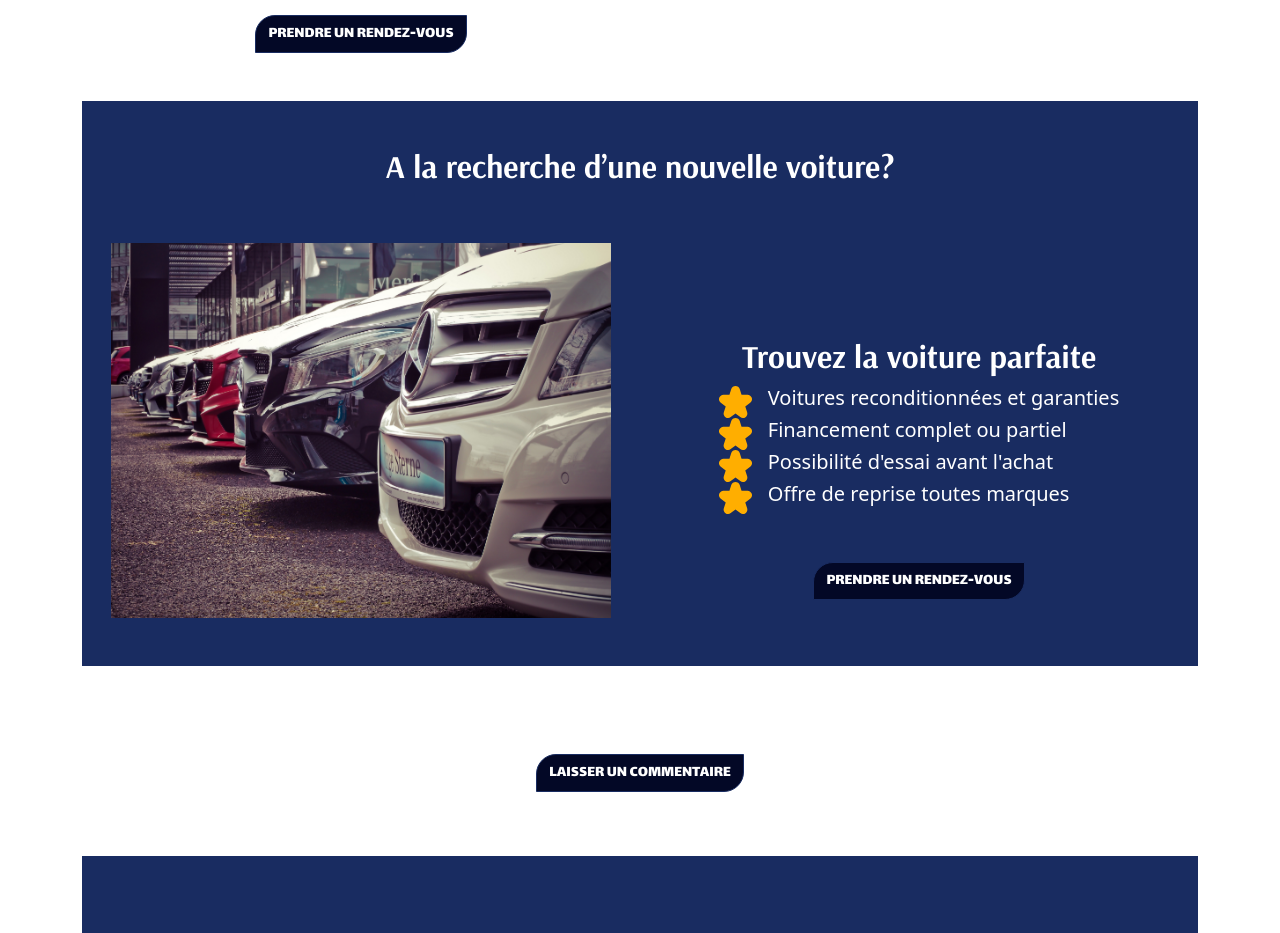
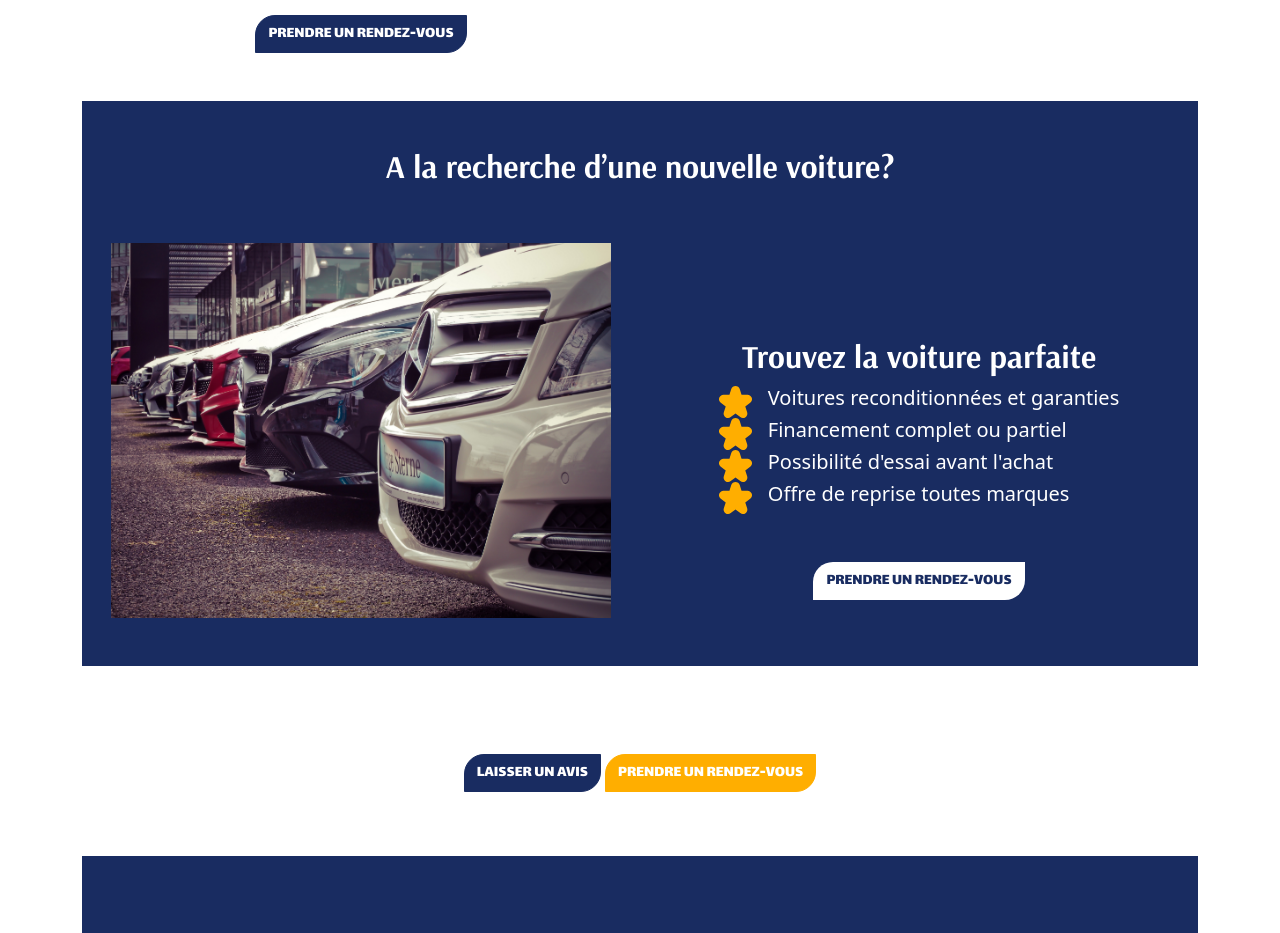
Before and after one commit to MaryelN/project_ECF, a Symfony app: template templates/pages/home/index.html.twig in a window 1280 px wide. Shown: the part 1493-2426 px from the top of the page. Run offline with Twig, Linux system fonts and the light colour scheme; the template is opened without the code that fills it, so the values that code supplies are empty; style sheets or scripts are compiled from the project's sources; some libraries are stand-ins or nearby versions; some web fonts are replaced.

Commit message:
add btn-white and delete of crud in gallery twig

```diff
--- a/assets/styles/sass/components/buttons.scss
+++ b/assets/styles/sass/components/buttons.scss
@@ -13,5 +13,11 @@
 
 .btn-primary {
   @include btn;
-  background-color: $dark;
+  background-color: $primary;
 }
+
+.btn-white {
+  @include btn;
+  background-color: $white;
+  color: $primary;
+}
--- a/templates/pages/home/index.html.twig
+++ b/templates/pages/home/index.html.twig
@@ -131,7 +131,7 @@
                         <h5> Offre de reprise toutes marques</h5>
                     </div>
                 </div>
-                <a href="{{ path('app_contact') }}" class="btn btn-primary mt-5"> PRENDRE UN RENDEZ-VOUS</a>
+                <a href="{{ path('app_contact') }}" class="btn btn-white mt-5"> PRENDRE UN RENDEZ-VOUS</a>
             </div>
         </div>
     </div>
@@ -153,7 +153,8 @@
         {% endfor %}
     </div>
     <div class="text-center">
-        <a href="{{ path('app_comment') }}" class="btn btn-primary my-3"> LAISSER UN COMMENTAIRE</a>
+        <a href="{{ path('app_comment') }}" class="btn btn-primary my-3"> LAISSER UN AVIS</a>
+        <a href="{{ path('app_contact') }}" class="btn btn-secondary my-3"> PRENDRE UN RENDEZ-VOUS</a>
     </div>
 </section>
 
```
Also changed, not shown: templates/pages/gallery/index.html.twig (+1 -6 lines).
